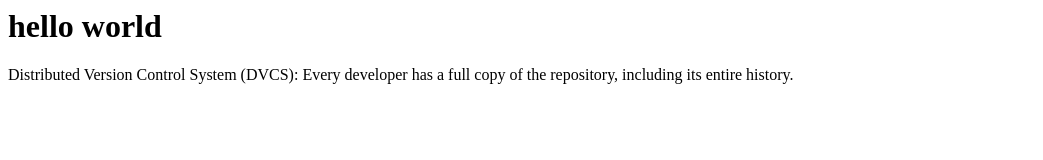
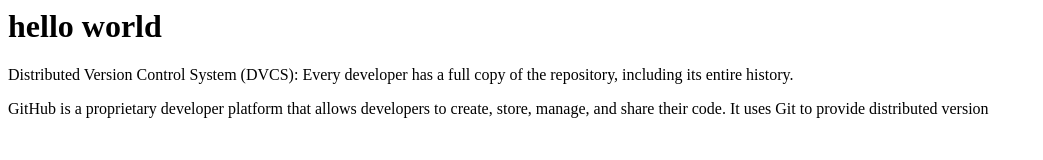
Before and after one commit to pushpab006/13THPRO, a plain HTML site: page index.html in a window 1280 px wide. Shown: the whole page, without its empty margins (0-1043 px from the left). Drawn offline with Linux system fonts and the light colour scheme.

Commit message:
update html

```diff
--- a/index.html
+++ b/index.html
@@ -2,4 +2,5 @@
     <title>13 th program</title>
     <h1>hello world</h1>
     <p>Distributed Version Control System (DVCS): Every developer has a full copy of the repository, including its entire history. </p>
+    <p>GitHub is a proprietary developer platform that allows developers to create, store, manage, and share their code. It uses Git to provide distributed version</p>
 </html>
```
